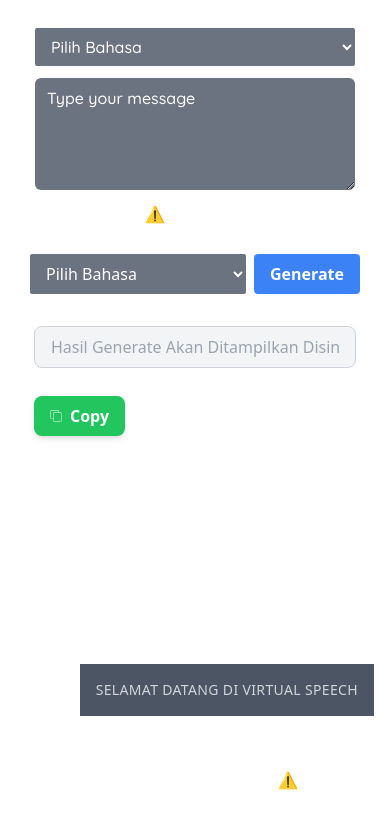
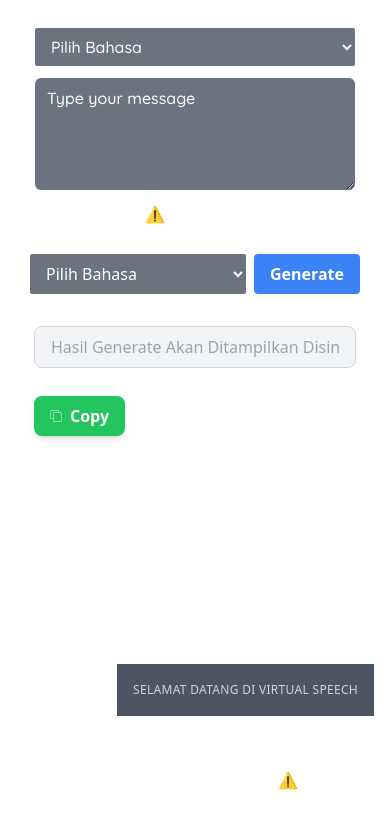
Before and after one commit to irvanshandika/Text-to-Speech, a website: page content.html in a window 390 px wide. Drawn offline with nearby package versions, Linux system fonts and the light colour scheme; no server answers.

Commit message:
Fix problem

```diff
--- a/content.html
+++ b/content.html
@@ -29,7 +29,7 @@
     <div class="flex flex-col items-center mt-7 mb-7">
       <div class="fixed bottom-4 right-4 flex flex-col items-end space-y-4">
         <!-- Typing Text -->
-        <div class="box bg-gray-600 text-gray-300 dark:bg-white dark:text-gray-700 text-sm leading-5 tracking-wide p-4 relative cursor-pointer text-center uppercase transition-all duration-150">
+        <div class="box bg-gray-600 text-gray-300 dark:bg-white dark:text-gray-700 text-xs lg:text-sm leading-5 tracking-wide p-4 relative cursor-pointer text-center uppercase transition-all duration-150">
           <p class="box-message" id="typed-text" data-dead-message="Oh noes!"></p>
         </div>
 
--- a/src/script/index.js
+++ b/src/script/index.js
@@ -12,16 +12,7 @@ function playSpeech() {
 }
 
 // Typing Text
-var textToType = [
-  "Selamat Datang Di Virtual Speech",
-  "Ubah Sebuah Teks Menjadi Virtual Speech",
-  "Welcome to Virtual Speech",
-  "A Website for Converting Text into Virtual Speech",
-  "Gunakanlah Website Ini Dengan Sebijaknya!",
-  "Use these websites wisely!",
-  "Semoga Hari Mu Menyenangkan",
-  "Have a Nice Day!",
-];
+var textToType = ["Selamat Datang Di Virtual Speech", "Welcome to Virtual Speech", "Semoga Hari Mu Menyenangkan", "Have a Nice Day!"];
 var currentTextIndex = 0;
 var typedText = "";
 
```
Also changed, not shown: index.html (+6 -5 lines), dist/output.css.
